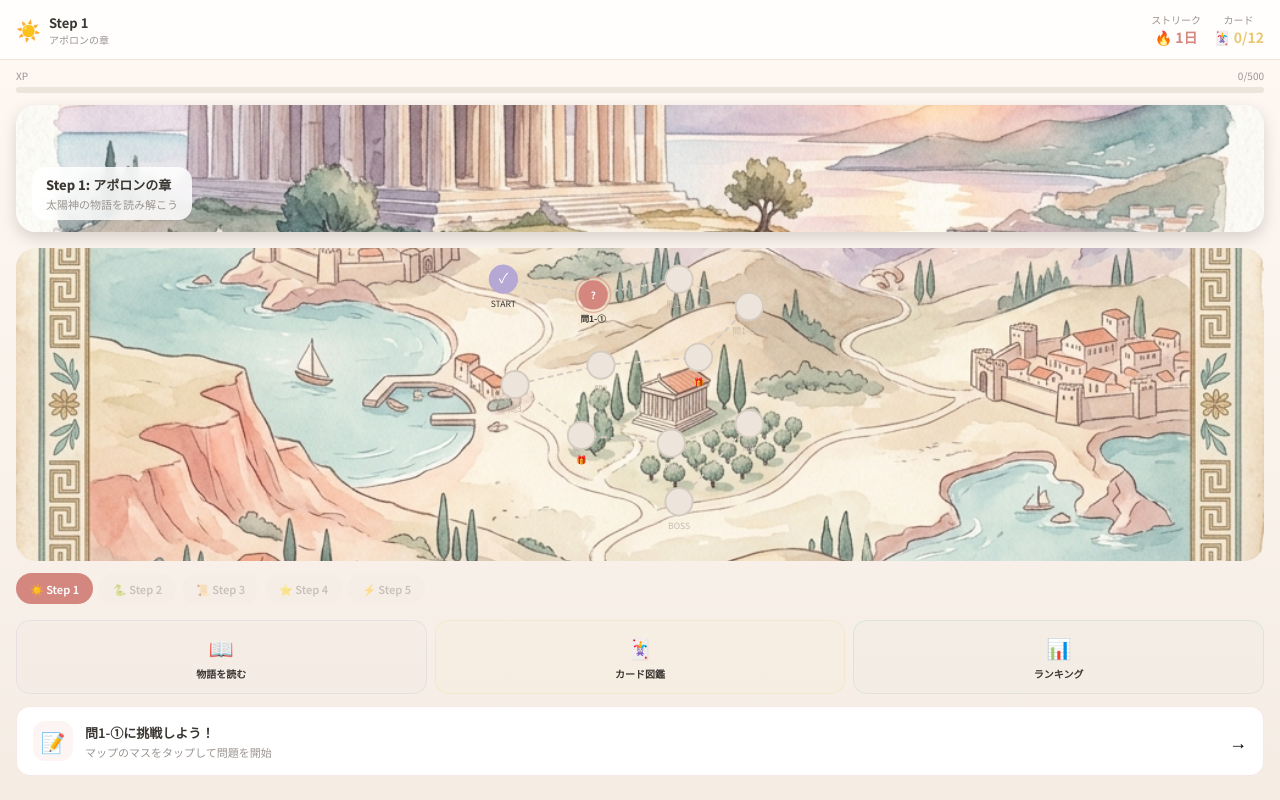
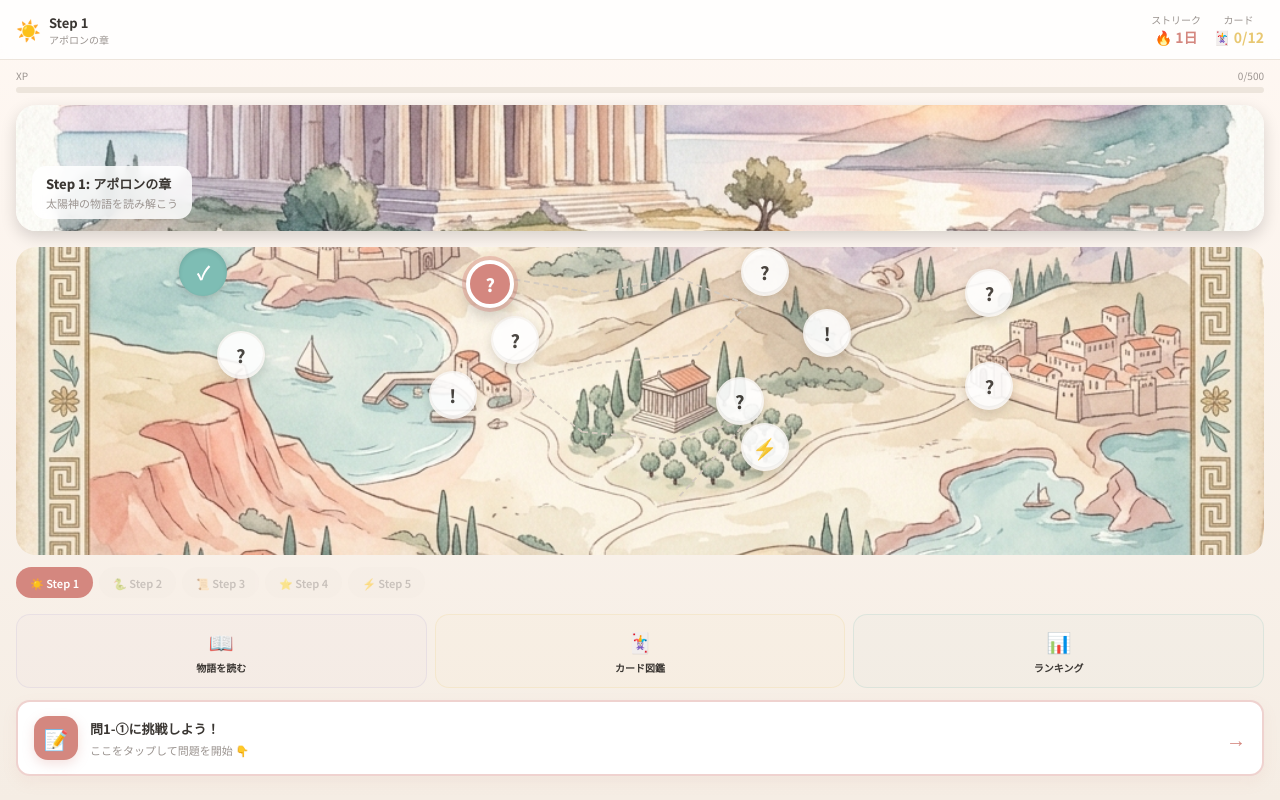
Before and after one commit to snm-edu/cotomia, a React (Vite) app: page / in a window 1280 px wide. Both pictures are taken after a click on the button "冒険を始める". Built offline with nearby package versions, Linux system fonts and the light colour scheme.

Commit message:
feat: enhance map ui, resolve repeated quizzes and landscape issue, improve card reveal UI

```diff
--- a/src/App.jsx
+++ b/src/App.jsx
@@ -139,7 +139,6 @@ export default function App() {
       return;
     }
     const qMap = {
-      "q1_1": "q1", "q1_2": "q1", "q1_3": "q1",
       "q2": "q2", "q3": "q3", "q4": "q4", "q5": "q5",
       "q6": "q6", "q7": "q7", "q8": "q8", "q9": "q9", "q10": "q10", "q11": "q11",
       "q12": "q12", "q13": "q13", "q14": "q14", "q15": "q15", "q16": "q16",
@@ -341,26 +340,29 @@ export default function App() {
 
             {/* Current Node Prompt */}
             {currentNode > 0 && currentNode < mapNodes.length - 1 && (
-              <div style={{
+              <div onClick={() => handleNodeClick(mapNodes[currentNode])} style={{
                 marginTop: 12, padding: "14px 16px", borderRadius: 14,
-                background: "#fff", border: `1.5px solid ${PASTEL.accent}30`,
-                display: "flex", alignItems: "center", gap: 12,
+                background: "#fff", border: `2px solid ${PASTEL.accent}60`,
+                boxShadow: `0 6px 16px ${PASTEL.accent}15`,
+                display: "flex", alignItems: "center", gap: 12, cursor: "pointer",
               }}>
                 <div style={{
-                  width: 40, height: 40, borderRadius: 12, background: PASTEL.accent + "15",
+                  width: 44, height: 44, borderRadius: 14, background: PASTEL.accent,
+                  color: "#fff",
                   display: "flex", alignItems: "center", justifyContent: "center", fontSize: 20, flexShrink: 0,
+                  boxShadow: `0 4px 12px ${PASTEL.accent}40`,
                 }}>
                   {mapNodes[currentNode]?.type === "bonus" ? "🎁" : "📝"}
                 </div>
                 <div style={{ flex: 1 }}>
-                  <div style={{ fontSize: 13, fontWeight: 600, color: PASTEL.text }}>
+                  <div style={{ fontSize: 13, fontWeight: 700, color: PASTEL.text }}>
                     {mapNodes[currentNode]?.label}に挑戦しよう！
                   </div>
-                  <div style={{ fontSize: 11, color: PASTEL.textMuted, marginTop: 2 }}>
-                    マップのマスをタップして問題を開始
+                  <div style={{ fontSize: 11, color: PASTEL.textMuted, marginTop: 4, fontWeight: 500 }}>
+                    ここをタップして問題を開始 👇
                   </div>
                 </div>
-                <span style={{ fontSize: 18 }}>→</span>
+                <span style={{ fontSize: 20, color: PASTEL.accent, fontWeight: 900 }}>→</span>
               </div>
             )}
           </>
--- a/src/components/SugorokuMap.jsx
+++ b/src/components/SugorokuMap.jsx
@@ -7,7 +7,7 @@ export default function SugorokuMap({ currentNode, completedNodes, onNodeClick,
       <div style={{ position: "absolute", top: 12, left: 16, fontSize: 13, fontWeight: 600, color: PASTEL.primary }}>
         {stepTitle}
       </div>
-      <svg viewBox="0 0 100 80" style={{ width: "100%", height: "100%" }}>
+      <svg viewBox="0 0 100 80" style={{ width: "100%", height: "100%", position: "absolute", top: 0, left: 0 }}>
         {mapNodes.slice(0, -1).map((node, i) => {
           const next = mapNodes[i + 1];
           return (
@@ -17,44 +17,37 @@ export default function SugorokuMap({ currentNode, completedNodes, onNodeClick,
               strokeDasharray={completedNodes.includes(next.id) ? "none" : "1.5 1"} />
           );
         })}
-        {mapNodes.map(node => {
-          const isCompleted = completedNodes.includes(node.id);
-          const isCurrent = currentNode === node.id;
-          const isLocked = !isCompleted && !isCurrent;
-          const nodeColor = node.type === "boss" ? PASTEL.accent :
-            node.type === "bonus" ? PASTEL.gold :
-            node.type === "start" ? PASTEL.lavender :
-            isCompleted ? PASTEL.teal : isCurrent ? PASTEL.accent : "#D5CBC0";
-          return (
-            <g key={node.id} onClick={() => !isLocked && onNodeClick(node)}
-              style={{ cursor: isLocked ? "default" : "pointer" }}>
-              {isCurrent && (
-                <circle cx={node.x} cy={node.y} r={4.5} fill="none"
-                  stroke={PASTEL.accent} strokeWidth={0.4} opacity={0.5}>
-                  <animate attributeName="r" values="4.5;6;4.5" dur="2s" repeatCount="indefinite" />
-                  <animate attributeName="opacity" values="0.5;0.2;0.5" dur="2s" repeatCount="indefinite" />
-                </circle>
-              )}
-              <circle cx={node.x} cy={node.y} r={3.5}
-                fill={isLocked ? "#EDE5DC" : nodeColor}
-                stroke={isLocked ? "#D5CBC0" : nodeColor}
-                strokeWidth={0.5} />
-              {isCompleted && (
-                <text x={node.x} y={node.y + 1} textAnchor="middle" fontSize={3.5} fill="white">✓</text>
-              )}
-              {!isCompleted && !isLocked && node.type !== "start" && (
-                <text x={node.x} y={node.y + 1} textAnchor="middle" fontSize={2.5} fill="white" fontWeight="bold">
-                  {node.type === "bonus" ? "!" : node.type === "boss" ? "⚡" : "?"}
-                </text>
-              )}
-              <text x={node.x} y={node.y + 7} textAnchor="middle" fontSize={2.2}
-                fill={isLocked ? "#C5BBB0" : PASTEL.text} fontWeight={isCurrent ? "bold" : "normal"}>
-                {node.label}
-              </text>
-            </g>
-          );
-        })}
       </svg>
+      {mapNodes.map(node => {
+        const isCompleted = completedNodes.includes(node.id);
+        const isCurrent = currentNode === node.id;
+        const isClickable = !(!isCompleted && !isCurrent);
+        const isBoss = node.type === "boss";
+        const isBonus = node.type === "bonus";
+        return (
+          <div key={node.id} onClick={() => isClickable && onNodeClick(node)}
+            style={{
+              position: "absolute", left: `${node.x}%`, top: `${node.y}%`,
+              width: 48, height: 48, borderRadius: 24, transform: "translate(-50%, -50%)",
+              background: isCompleted ? (isBoss ? PASTEL.gold : PASTEL.teal)
+                          : isCurrent ? (isBoss ? PASTEL.error : PASTEL.accent)
+                          : "#ffffff",
+              border: isCurrent ? "4px solid #fff" : isCompleted ? "none" : `2px solid ${PASTEL.border}60`,
+              boxShadow: isCurrent ? `0 0 0 4px ${PASTEL.accent}66, 0 8px 16px rgba(0,0,0,0.2)`
+                         : isCompleted ? "inset 0 2px 4px rgba(0,0,0,0.1), 0 2px 6px rgba(0,0,0,0.15)"
+                         : "0 4px 12px rgba(0,0,0,0.15), inset 0 -2px 0 rgba(0,0,0,0.05)",
+              display: "flex", alignItems: "center", justifyContent: "center",
+              color: (isCompleted || isCurrent) ? "#fff" : PASTEL.text,
+              fontSize: isBoss ? 20 : 18, fontWeight: 800,
+              cursor: isClickable ? "pointer" : "default",
+              opacity: (isCompleted || isCurrent) ? 1 : 0.9,
+              transition: "all 0.3s cubic-bezier(0.34, 1.56, 0.64, 1)",
+              zIndex: isCurrent ? 10 : 1,
+            }}>
+            {isCompleted ? "✓" : isBonus ? "!" : isBoss ? "⚡" : "?"}
+          </div>
+        );
+      })}
     </div>
   );
 }
--- a/src/data/questions.js
+++ b/src/data/questions.js
@@ -1,22 +1,44 @@
 export const QUESTIONS = {
-  q1: {
-    title: "問1 イメージ理解",
-    subtitle: "物語の内容をイメージ的に把握しよう",
+  q1_1: {
+    title: "問1-① イメージ理解",
+    subtitle: "アスクレピオスのシンボルは？",
     type: "matching",
     mechanic: "スワイプマッチング",
     items: [
-      { id: 1, emoji: "💘", image: "/cotomia/images/quiz/quiz_cupid.png", scene: "天使が弓を引いている", answer: "e", answerText: "P.4 愛の神キューピッド" },
-      { id: 2, emoji: "👑", image: "/cotomia/images/quiz/quiz_midas.png", scene: "王様がロバの耳を隠す", answer: "d", answerText: "P.3 王様の耳はロバの耳" },
-      { id: 3, emoji: "❓", image: "/cotomia/images/quiz/quiz_landscape.png", scene: "関係のない風景画", answer: "f", answerText: "いずれも関係しない" },
       { id: 4, emoji: "🐍", image: "/cotomia/images/quiz/quiz_staff.png", scene: "蛇と杖のシンボル", answer: "b", answerText: "P.1 医神アスクレピオス" },
     ],
     options: [
       { id: "a", label: "P.0 ヒポクラテスの誓い" },
       { id: "b", label: "P.1 医神アスクレピオス" },
       { id: "c", label: "P.2 父アポロン" },
+    ],
+  },
+  q1_2: {
+    title: "問1-② イメージ理解",
+    subtitle: "王様の秘密のお話",
+    type: "matching",
+    mechanic: "スワイプマッチング",
+    items: [
+      { id: 2, emoji: "👑", image: "/cotomia/images/quiz/quiz_midas.png", scene: "王様がロバの耳を隠す", answer: "d", answerText: "P.3 王様の耳はロバの耳" },
+    ],
+    options: [
+      { id: "c", label: "P.2 父アポロン" },
       { id: "d", label: "P.3 王様の耳はロバの耳" },
       { id: "e", label: "P.4 愛の神キューピッド" },
-      { id: "f", label: "いずれも関係しない" },
+    ],
+  },
+  q1_3: {
+    title: "問1-③④ イメージ理解",
+    subtitle: "愛の神のいたずら",
+    type: "matching",
+    mechanic: "スワイプマッチング",
+    items: [
+      { id: 1, emoji: "💘", image: "/cotomia/images/quiz/quiz_cupid.png", scene: "天使が弓を引いている", answer: "e", answerText: "P.4 愛の神キューピッド" },
+    ],
+    options: [
+      { id: "d", label: "P.3 王様の耳はロバの耳" },
+      { id: "e", label: "P.4 愛の神キューピッド" },
+      { id: "a", label: "P.0 ヒポクラテスの誓い" },
     ],
   },
   q2: {
```
Also changed, not shown: src/components/CardReveal.jsx (+37 -15 lines).
